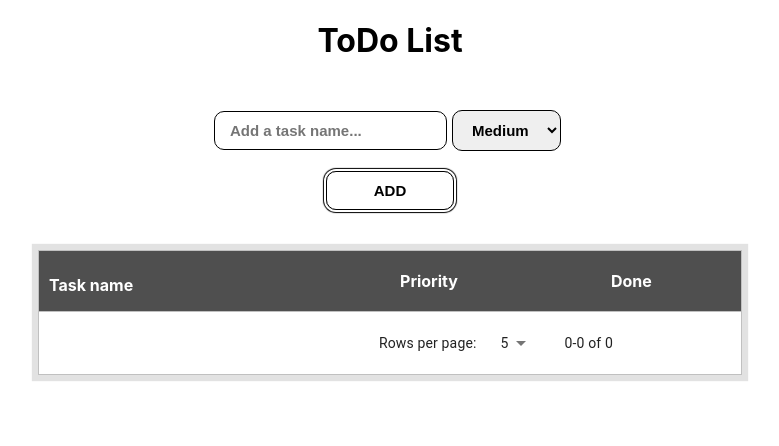
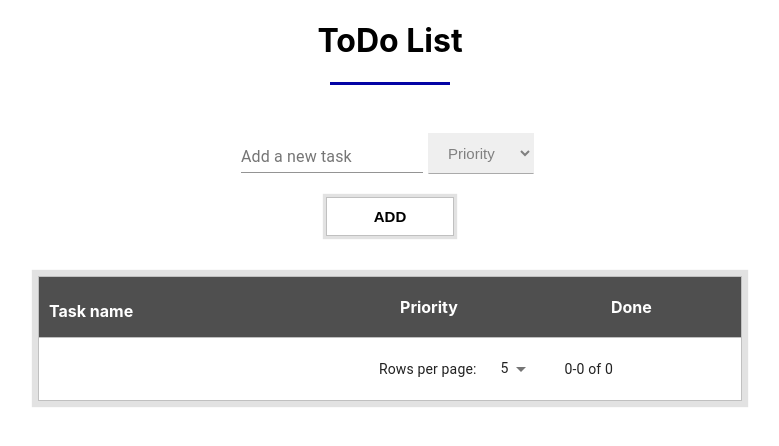
Before and after one commit to swiaczek/ToDo-List, a React (Create React App) app: page / in a window 1280 px wide. Shown: the top 446 px of the page, without its empty margins (250-1029 px from the left). Built offline with nearby package versions, Linux system fonts and the light colour scheme.

Commit message:
Last update

```diff
--- a/src/components/AddTask.js
+++ b/src/components/AddTask.js
@@ -1,10 +1,11 @@
 import React, { Component } from "react";
+import TextField from "@material-ui/core/TextField";
 import "./css/AddTask.css";
 
 class AddTask extends Component {
   state = {
     text: "",
-    priority: "Medium"
+    priority: "No priority"
   };
 
   handleText = e => {
@@ -19,7 +20,7 @@ class AddTask extends Component {
     if (add) {
       this.setState({
         text: "",
-        priority: "Medium"
+        priority: "No priority"
       });
     }
   };
@@ -33,11 +34,13 @@ class AddTask extends Component {
   render() {
     return (
       <div className="AddTask">
-        <input
-          type="text"
-          placeholder="Add a task name..."
+        <TextField
+          className="TextField"
+          label="Add a new task"
+          placeholder="Enter the name..."
           value={this.state.text}
           onChange={this.handleText}
+          multiline
         />
         <label htmlFor="Priority">
           <select
@@ -46,9 +49,12 @@ class AddTask extends Component {
             value={this.state.priority}
             onChange={this.handleSelect}
           >
-            <option value={this.state.low}>Low</option>
-            <option value={this.state.medium}>Medium</option>
-            <option value={this.state.high}>High</option>
+            <option value="No priority" disabled>
+              Priority
+            </option>
+            <option value="Low">Low</option>
+            <option value="Medium">Medium</option>
+            <option value="High">High</option>
           </select>
         </label>
         <button onClick={this.handleClick}>Add</button>
--- a/src/components/App.js
+++ b/src/components/App.js
@@ -82,6 +82,7 @@ class App extends Component {
     return (
       <div className="App">
         <h1>ToDo List</h1>
+        <div className="line"></div>
         <AddTask add={this.addTask} />
         <TaskList
           tasks={this.state.tasks}
--- a/src/components/css/AddTask.css
+++ b/src/components/css/AddTask.css
@@ -3,31 +3,44 @@
   margin: 40px auto;
 }
 
-.AddTask input,
 .AddTask button,
 .AddTask select {
   padding: 10px 15px;
-  border: 1px solid black;
-  border-radius: 10px;
   font-size: 15px;
-  font-weight: bold;
+  border-color: transparent;
   outline: none;
 }
 
 .AddTask select {
-  margin: 10px 5px;
+  border-bottom: 1px solid rgb(170, 170, 170);
+  margin: 8px 5px;
   cursor: pointer;
+  color: grey;
+}
+
+.AddTask select:hover {
+  border-bottom: 2px solid black;
+}
+
+.AddTask select:focus option {
+  background-color: rgba(192, 192, 192, 0.466);
+}
+.AddTask select:focus {
+  border-bottom: 2px solid rgb(3, 3, 165);
+  color: black;
 }
 
 .AddTask button {
   display: block;
   position: relative;
+  margin: 15px auto;
+  min-width: 10vw;
+  border: 1px solid silver;
   background-color: transparent;
-  margin: 10px auto;
-  min-width: 10vw;
   overflow: hidden;
-  box-shadow: 0 0 0 2px white, 0 0 1px 3px black;
+  box-shadow: 0 0 1px 3px rgba(192, 192, 192, 0.466);
   text-transform: uppercase;
+  font-weight: bold;
   transition: linear 0.2s 0.1s;
   cursor: pointer;
 }
--- a/src/components/css/App.css
+++ b/src/components/css/App.css
@@ -4,3 +4,16 @@
   box-sizing: border-box;
   text-align: center;
 }
+
+.line {
+  margin: 20px auto 0;
+  width: 15vh;
+  height: 3px;
+  background-color: rgb(3, 3, 165);
+}
+
+@media (max-width: 450px) {
+  html {
+    font-size: 10px;
+  }
+}
--- a/src/components/css/Task.css
+++ b/src/components/css/Task.css
@@ -48,11 +48,6 @@ tr:hover button {
   visibility: visible;
 }
 
-td button img {
-  width: 20px;
-  height: 20px;
-}
-
 .sortIcon {
   position: relative;
   top: 5px;
```
